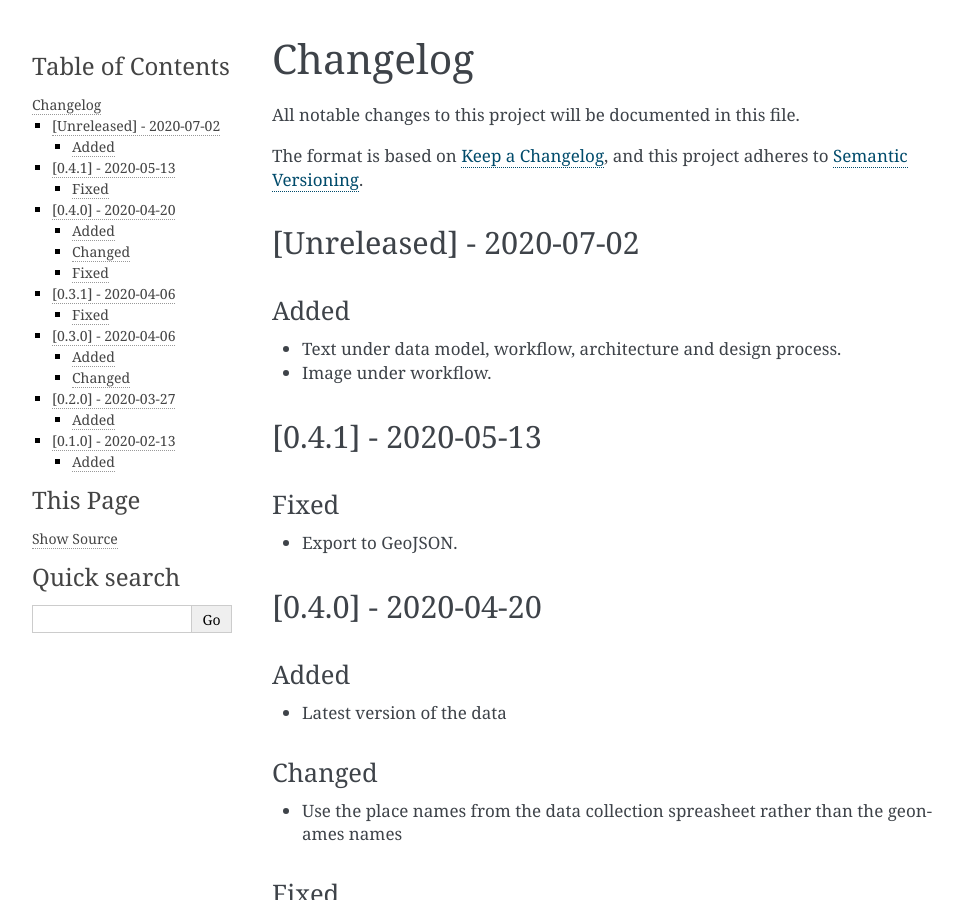
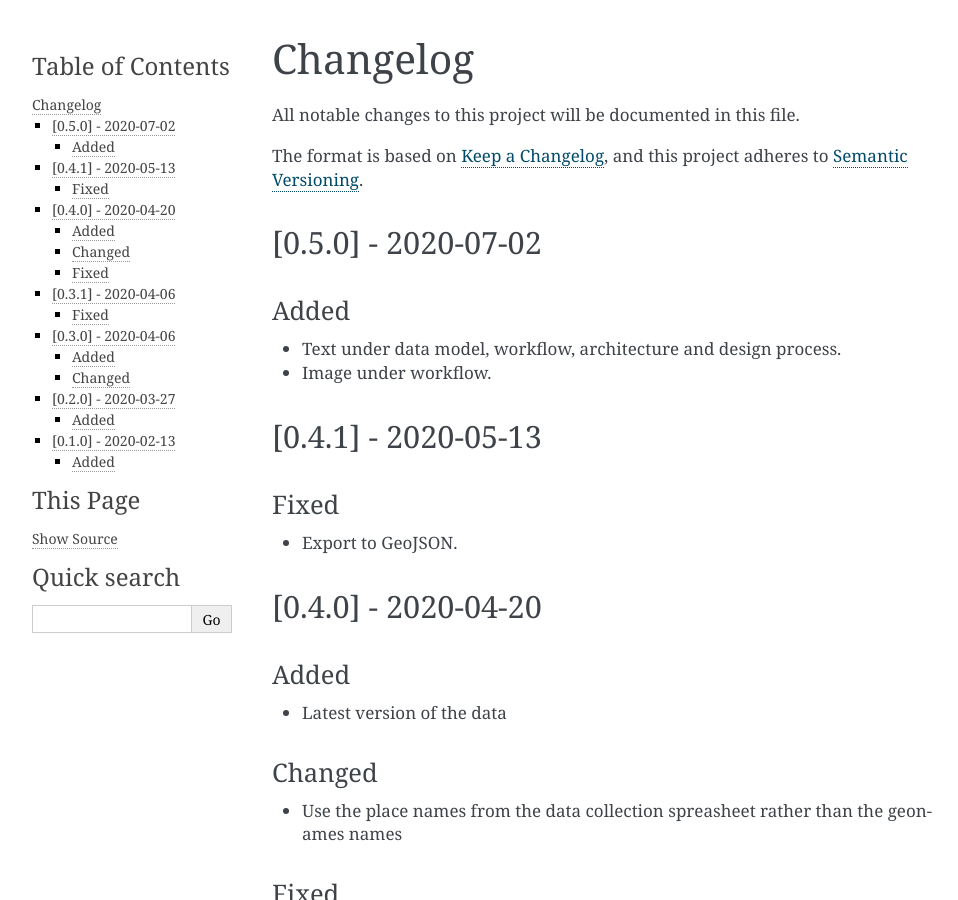
Before and after one commit to kingsdigitallab/etat-civil-django, a Sphinx documentation site: the page built from docs/changelog.rst, in a window 1280 px wide and 900 px high. Shown: the whole window, without its empty margins (148-1106 px from the left). Built offline with Sphinx 7.4.7, drawn with Linux system fonts in a browser that asks for light colours.

Commit message:
Bump version: 0.4.1 → 0.5.0

```diff
--- a/CHANGELOG.rst
+++ b/CHANGELOG.rst
@@ -11,7 +11,7 @@ The format is based on `Keep a Changelog`_, and this project adheres to
 .. _Keep a Changelog: https://keepachangelog.com/en/1.0.0/
 .. _Semantic Versioning: https://semver.org/spec/v2.0.0.html
 
-[Unreleased] - 2020-07-02
+[0.5.0] - 2020-07-02
 --------------------
 
 Added
--- a/docs/conf.py
+++ b/docs/conf.py
@@ -47,9 +47,9 @@ copyright = """2019, King's Digital Lab"""
 # built documents.
 #
 # The short X.Y version.
-version = "'0.4.1'"
+version = "'0.5.0'"
 # The full version, including alpha/beta/rc tags.
-release = "'0.4.1'"
+release = "'0.5.0'"
 
 # The language for content autogenerated by Sphinx. Refer to documentation
 # for a list of supported languages.
--- a/etat_civil/__init__.py
+++ b/etat_civil/__init__.py
@@ -1,4 +1,4 @@
-__version__ = "__version__ = '0.4.1'"
+__version__ = "__version__ = '0.5.0'"
 __version_info__ = tuple(
     [
         int(num) if num.isdigit() else num
--- a/setup.cfg
+++ b/setup.cfg
@@ -1,5 +1,5 @@
 [bumpversion]
-current_version = 0.4.1
+current_version = 0.5.0
 commit = True
 tag = True
 
```
